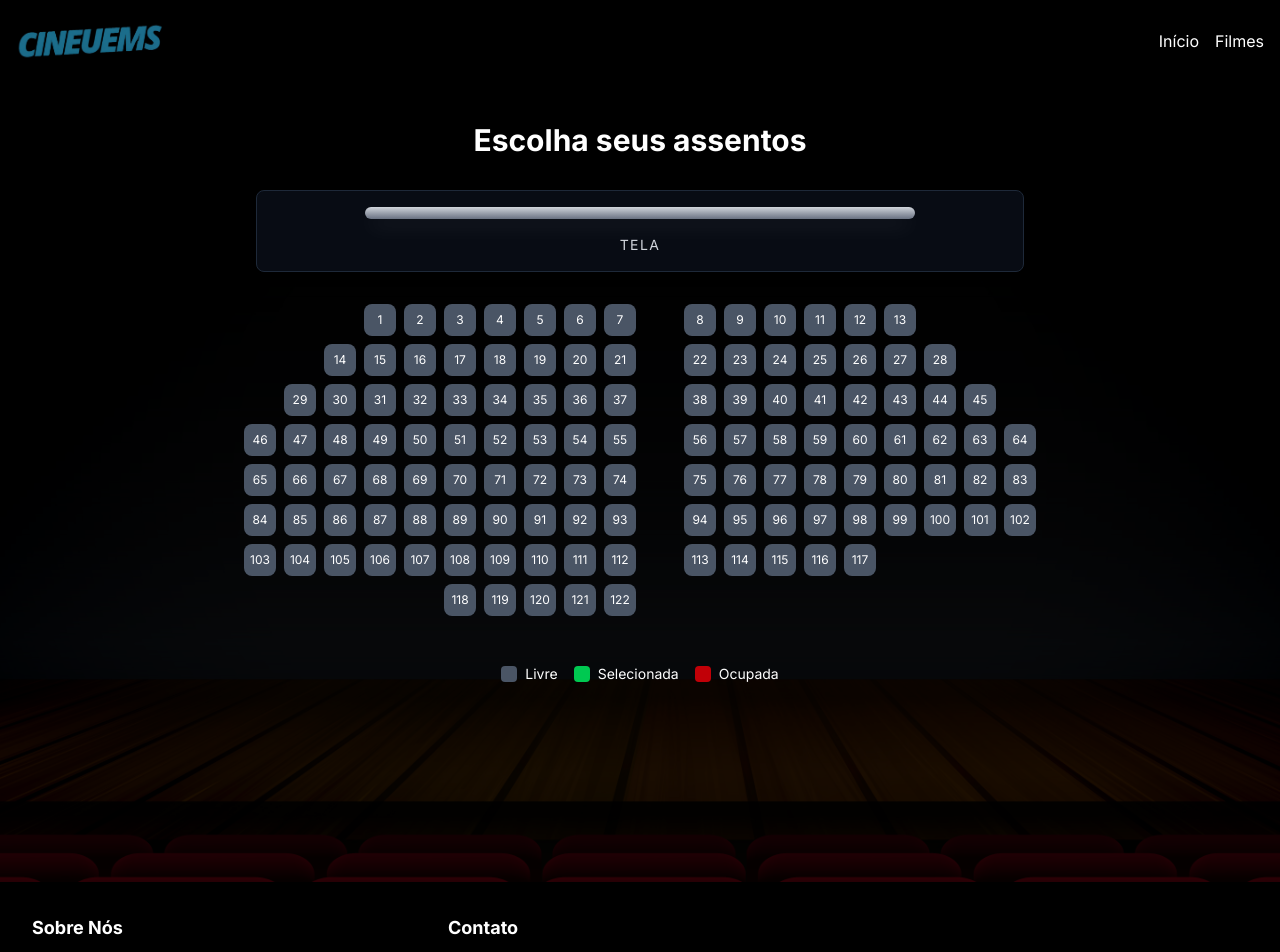
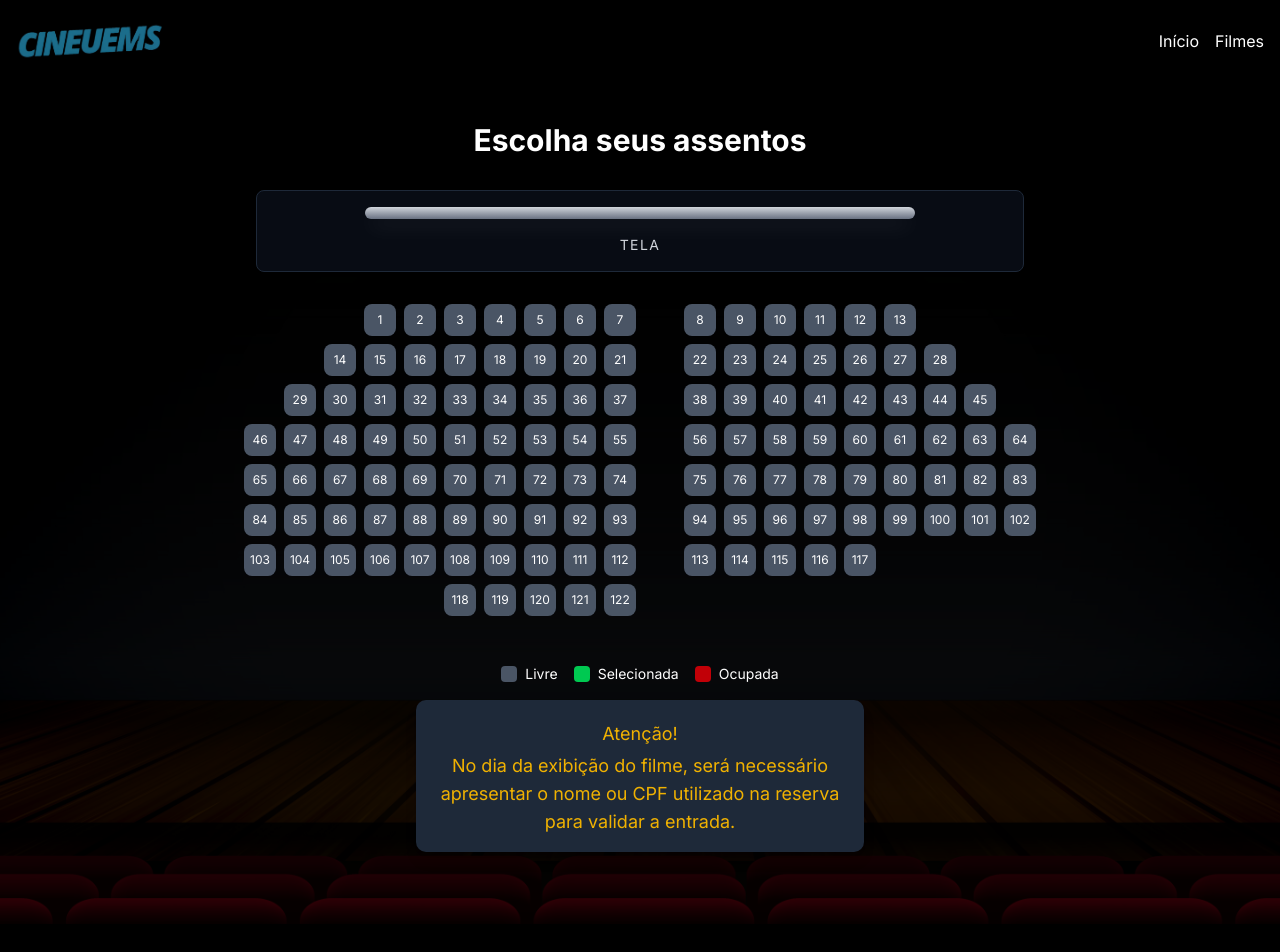
Before and after one commit to Gabrielporfiri0/absolutecinema, a Next.js app: page /filme/1 in a window 1280 px wide. Shown: the top 952 px of the page. Built offline with nearby package versions, Linux system fonts and the light colour scheme; no server answers.

Commit message:
Adiciona orientações de identificação e validação da reserva feita no dia de exibição do filme

```diff
--- a/components/SeatPicker.tsx
+++ b/components/SeatPicker.tsx
@@ -203,10 +203,17 @@ export default function SeatPicker() {
         </div>
       </div>
 
-      <div className="flex gap-4 mb-8 text-sm">
-        <div className="flex items-center gap-2"><div className="w-4 h-4 rounded bg-gray-600"></div> Livre</div>
-        <div className="flex items-center gap-2"><div className="w-4 h-4 rounded bg-green-500"></div> Selecionada</div>
-        <div className="flex items-center gap-2"><div className="w-4 h-4 rounded bg-red-700"></div> Ocupada</div>
+      <div className="flex gap-4 mb-8 text-sm flex-col">
+        <div className="flex items-center justify-center gap-4">
+          <div className="flex items-center gap-2"><div className="w-4 h-4 rounded bg-gray-600"></div> Livre</div>
+          <div className="flex items-center gap-2"><div className="w-4 h-4 rounded bg-green-500"></div> Selecionada</div>
+          <div className="flex items-center gap-2"><div className="w-4 h-4 rounded bg-red-700"></div> Ocupada</div>
+        </div>
+
+        <div className="bg-gray-800 p-4 rounded-lg shadow-lg max-w-md text-center">
+          <p className="text-lg text-yellow-500 mt-1">Atenção!</p>
+          <p className="text-lg text-yellow-500 mt-1">No dia da exibição do filme, será necessário apresentar o nome ou CPF utilizado na reserva para validar a entrada.</p>
+        </div>
       </div>
 
       {seatSelected !== undefined && (
```
